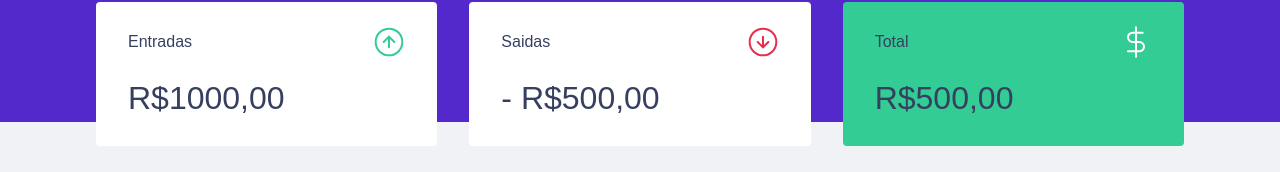
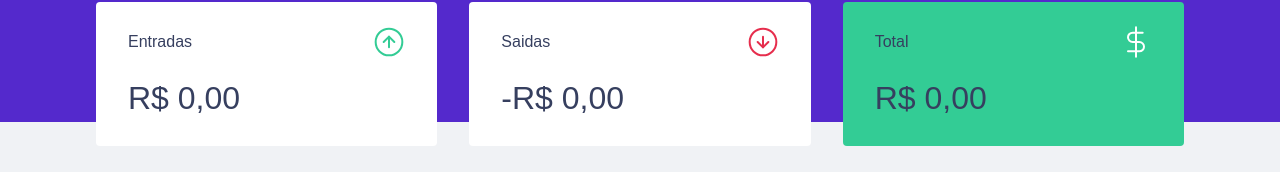
Before and after one commit to Danilonbs/dtmoney, a React (Create React App) app: page / in a window 1280 px wide. Shown: the part 150-322 px from the top of the page. Built offline with nearby package versions, Linux system fonts and the light colour scheme; no server answers; what miragejs would draw is missing.

Commit message:
resume summary

```diff
--- a/src/components/NewTransactionModal/index.tsx
+++ b/src/components/NewTransactionModal/index.tsx
@@ -24,15 +24,21 @@
     const [category, setCategory] = useState('')
     const [type, setType] = useState('deposit')
 
-    function handleCreateNewTransaction(event: FormEvent) {
+    async function handleCreateNewTransaction(event: FormEvent) {
         event.preventDefault()
 
-        createTransaction({
+        await createTransaction({
             title,
             amount,
             category,
             type,
         })
+
+        setTitle('')
+        setAmount(0)
+        setCategory('')
+        setType('deposit')
+        onRequestClose();
 
     }
 
--- a/src/components/Summary/index.tsx
+++ b/src/components/Summary/index.tsx
@@ -10,7 +10,21 @@
 
     const { transactions } = useContext(TransactionContext)
 
-    console.log(transactions)
+    const summary = transactions.reduce((acc, transaction) => {
+        if (transaction.type === 'deposit') {
+            acc.deposits += transaction.amount;
+            acc.total += transaction.amount;
+        } else {
+            acc.withdraws += transaction.amount;
+            acc.total -= transaction.amount;
+        }
+
+        return  acc;
+    }, {
+        deposits: 0,
+        withdraws: 0,
+        total: 0,
+    })
 
     return(
        <Container>
@@ -19,21 +33,40 @@
                 <p>Entradas</p>
                 <img src={incomeIMG} alt="Entradas" />
             </header>
-            <strong> R$1000,00</strong>
+            <strong>
+            {new Intl.NumberFormat('pt-BR', {
+                 style: 'currency',
+                 currency: 'BRL'
+            }).format(summary.deposits)}
+
+            </strong>
         </div>
         <div>
             <header>
                 <p>Saidas</p>
                 <img src={outcomeIMG} alt="Saidas" />
             </header>
-            <strong>- R$500,00</strong>
+            <strong>
+                -
+            {new Intl.NumberFormat('pt-BR', {
+                 style: 'currency',
+                 currency: 'BRL'
+            }).format(summary.withdraws)}
+
+                </strong>
         </div>
         <div className='highlight-background'>
             <header>
                 <p>Total</p>
                 <img src={totalIMG} alt="Total" />
             </header>
-            <strong>R$500,00</strong>
+            <strong>
+            {new Intl.NumberFormat('pt-BR', {
+                 style: 'currency',
+                 currency: 'BRL'
+            }).format(summary.total)}
+
+            </strong>
         </div>
        </Container>
     )
--- a/src/components/TransactionsTable/index.tsx
+++ b/src/components/TransactionsTable/index.tsx
@@ -22,7 +22,12 @@
                     {transactions.map(transaction => (
                         <tr key={transaction.id}>
                         <td>{transaction.title}</td>
-                        <td className={transaction.type}>{transaction.amount}</td>
+                        <td className={transaction.type}>
+                            {new Intl.NumberFormat('pt-BR', {
+                                style: 'currency',
+                                currency: 'BRL'
+                            }).format(transaction.amount)}
+                            </td>
                         <td>{transaction.category}</td>
                         <td>{transaction.createdAt}</td>
                     </tr>
--- a/src/transactionsContext.tsx
+++ b/src/transactionsContext.tsx
@@ -19,7 +19,7 @@
 
 interface TransactionsContextData {
     transactions: Transaction[];
-    createTransaction: (transaction: TransactionInput) => void;
+    createTransaction: (transaction: TransactionInput) => Promise<void>;
 }
 
 export const TransactionContext = createContext<TransactionsContextData>(
@@ -35,9 +35,18 @@
             .then(response => setTransactions(response.data.transactions))
     }, [])
 
-    function createTransaction (transaction: TransactionInput) {
+    async function createTransaction (transactionInput: TransactionInput) {
 
-        api.post('/transactions', transaction)
+        const response = await api.post('/transactions', {
+            ...transactionInput,
+            createdAt: new Date(),
+        })
+        const { transaction } = response.data;
+
+        setTransactions([
+            ...transactions,
+            transaction,
+        ])
     }
 
     return (
```
